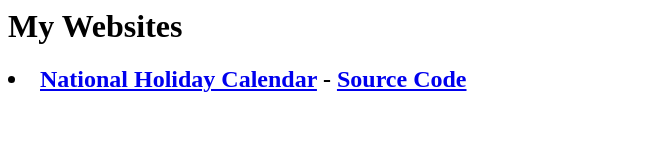
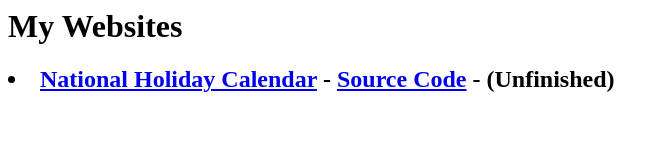
Before and after one commit to Someone8448/Someone8448.github.io, a plain HTML site: page index.html in a window 1280 px wide. Shown: the whole page, without its empty margins (0-669 px from the left). Drawn offline with Linux system fonts and the light colour scheme.

Commit message:
Update index.html

```diff
--- a/index.html
+++ b/index.html
@@ -2,6 +2,6 @@
 <HTML>
   <h1>My Websites</h1>
   <h2>
-    <li><a href="https://Someone8448.github.io/nh-cal-Someone8448">National Holiday Calendar</a> - <a href="https://github.com/Someone8448/nh-cal-Someone8448">Source Code</a>
+    <li><a href="https://Someone8448.github.io/nh-cal-Someone8448">National Holiday Calendar</a> - <a href="https://github.com/Someone8448/nh-cal-Someone8448">Source Code</a> - (Unfinished)
   </h2>
 </HTML>
```
